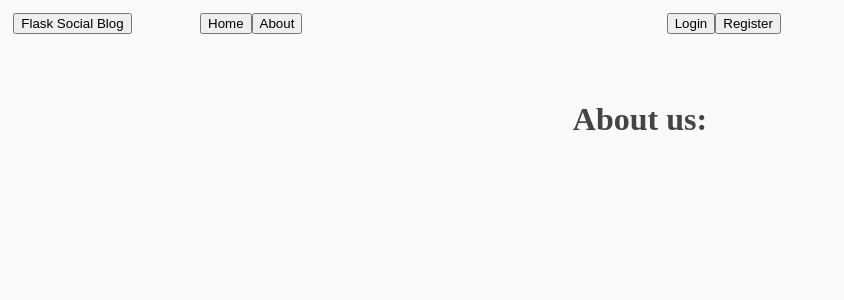
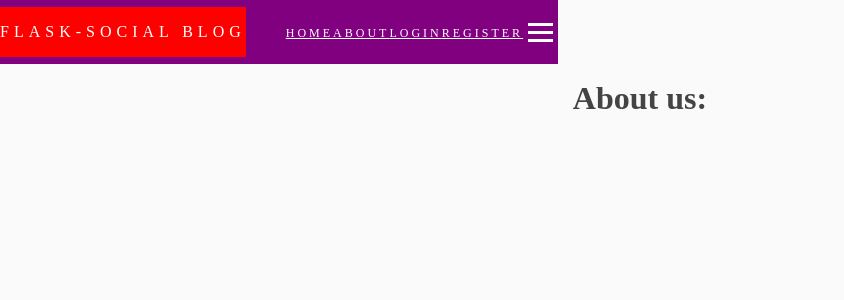
Before and after one commit to alexeysp11/flask-social-blog, a Flask app: page /about in a window 1280 px wide. Shown: the top 300 px of the page, without its empty margins (0-844 px from the left). Run offline with Flask 2, Linux system fonts and the light colour scheme; parts of the project's set-up code (start-up, migrations or seed data) failed here and were passed over.

Commit message:
Drafts for navbar

```diff
--- a/static/navigation.css
+++ b/static/navigation.css
@@ -1,3 +1,46 @@
+nav {
+    position: absolute;
+    top: 0pt;
+    left: 0pt;
+    display: flex;
+    box-sizing: border-box;
+    justify-content: space-around;
+    align-items: center;
+    min-height: 8vh;
+    max-height: 10vh;
+    background-color: purple;
+}
+
+.logo {
+    color: rgb(255, 255, 255);
+    text-transform: uppercase;
+    letter-spacing: 5px;
+    font-size: 16px;
+    background-color: red;
+}
+
+.nav-links {
+    display: flex;
+}
+
+.nav-links a {
+    color: white;
+    text-transform: uppercase;
+    letter-spacing: 3px;
+    font-size: 12px;
+}
+
+.nav-links li {
+    list-style: none;
+}
+
+.burger div {
+    width: 25px;
+    height: 3px;
+    margin: 5px;
+    background-color: white;
+}
+
 .site-header {
     height: 40;
     list-style-type: none;
--- a/templates/layout.html
+++ b/templates/layout.html
@@ -15,6 +15,7 @@
 		</title>
 	</head>
 	<body>
+		<!--
 		<header class="site-header">
 			<nav class="navbar">
 				<div class="container">
@@ -40,6 +41,23 @@
 				</div>
 			</nav>
 		</header>
+		-->
+		<nav>
+			<div class="logo">
+				<p>Flask-social blog</p>
+			</div>
+			<ul class="nav-links">
+				<li><a href="{{ url_for('home') }}">Home</a></li>
+				<li><a href="{{ url_for('about') }}">About</a></li>
+				<li><a href="{{ url_for('auth.login') }}">Login</a></li>
+				<li><a href="{{ url_for('auth.register') }}">Register</a></li>
+			</ul>
+			<div class="burger">
+				<div class="line01"></div>
+				<div class="line02"></div>
+				<div class="line03"></div>
+			</div>
+		</nav>
 
 		{% with messages = get_flashed_messages(with_categories=true) %}
 			{% if messages %}
```
